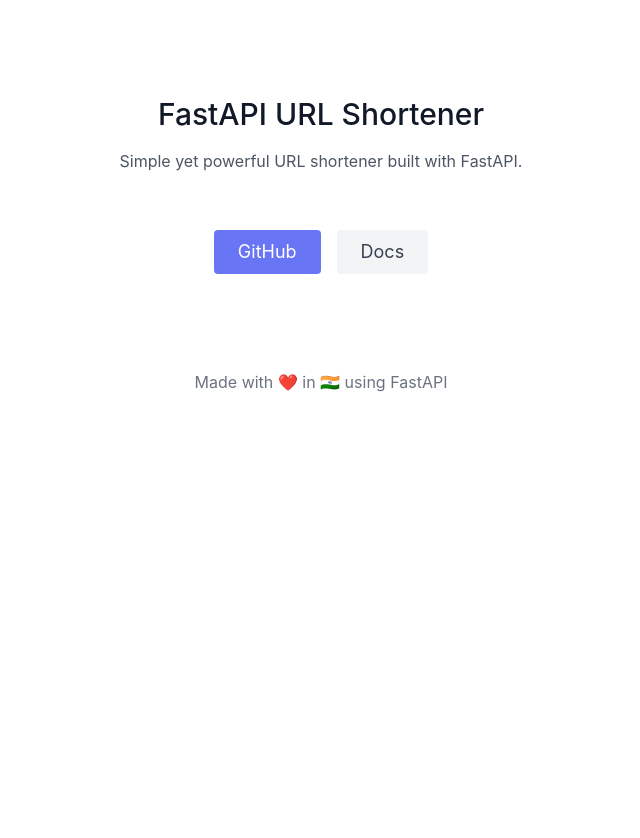
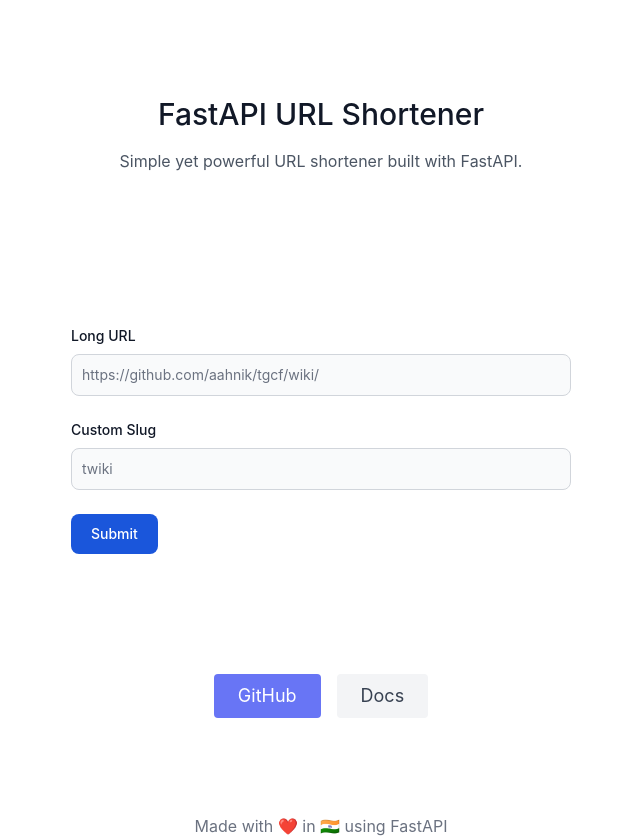
Before and after one commit to aahnik/fastapi-url-shortener, a FastAPI app: page / in a window 1280 px wide. Shown: the whole page, without its empty margins (319-959 px from the left). Before the commit the page ends 392 px from the top, so only its background shows below. Run offline with FastAPI, Linux system fonts and the light colour scheme; some libraries are stand-ins or nearby versions.

Commit message:
add a form for user input

```diff
--- a/templates/index.html
+++ b/templates/index.html
@@ -11,6 +11,35 @@
 
 
             <br>
+
+        </div>
+    </div>
+</section>
+
+
+
+<form class="myform">
+    <div class="grid gap-6 mb-6 md:grid-cols-1">
+        <div>
+            <label for="Long URL" class="block mb-2 text-sm font-medium text-gray-900 dark:text-white">Long URL</label>
+            <input type="text" id="long-url" class="bg-gray-50 border border-gray-300 text-gray-900 text-sm rounded-lg focus:ring-blue-500 focus:border-blue-500 block w-full p-2.5 dark:bg-gray-700 dark:border-gray-600 dark:placeholder-gray-400 dark:text-white dark:focus:ring-blue-500 dark:focus:border-blue-500" placeholder="https://github.com/aahnik/tgcf/wiki/" required>
+        </div>
+        <div>
+            <label for="Custom Slug" class="block mb-2 text-sm font-medium text-gray-900 dark:text-white">Custom Slug</label>
+            <input type="text" id="custom-slug" class="bg-gray-50 border border-gray-300 text-gray-900 text-sm rounded-lg focus:ring-blue-500 focus:border-blue-500 block w-full p-2.5 dark:bg-gray-700 dark:border-gray-600 dark:placeholder-gray-400 dark:text-white dark:focus:ring-blue-500 dark:focus:border-blue-500" placeholder="twiki" required>
+        </div>
+
+    </div>
+
+    <button id="sub" type="submit" class="text-white bg-blue-700 hover:bg-blue-800 focus:ring-4 focus:outline-none focus:ring-blue-300 font-medium rounded-lg text-sm w-full sm:w-auto px-5 py-2.5 text-center dark:bg-blue-600 dark:hover:bg-blue-700 dark:focus:ring-blue-800" onclick="">Submit</button>
+</form>
+
+<section class="text-gray-600 body-font">
+    <div class="container mx-auto flex px-5 py-24 items-center justify-center flex-col">
+        <div class="text-center lg:w-2/3 w-full">
+
+
+            <br>
             <div class="flex justify-center">
                 <a href="https://github.com/aahnik/fastapi-url-shortener"><button
                     class="inline-flex text-white bg-indigo-500 border-0 py-2 px-6 focus:outline-none hover:bg-indigo-600 rounded text-lg">GitHub</button></a>
@@ -19,9 +48,47 @@
                     class="ml-4 inline-flex text-gray-700 bg-gray-100 border-0 py-2 px-6 focus:outline-none hover:bg-gray-200 rounded text-lg">Docs</button></a>
 
             </div>
+
         </div>
     </div>
 </section>
 
+<script>
+    // Example POST method implementation:
+    async function postData(url = '', data = {}) {
+        // Default options are marked with *
+        const response = await fetch(url, {
+          method: 'POST', // *GET, POST, PUT, DELETE, etc.
+          mode: 'cors', // no-cors, *cors, same-origin
+          cache: 'no-cache', // *default, no-cache, reload, force-cache, only-if-cached
+          credentials: 'same-origin', // include, *same-origin, omit
+          headers: {
+            'Content-Type': 'application/json'
+            // 'Content-Type': 'application/x-www-form-urlencoded',
+          },
+          redirect: 'follow', // manual, *follow, error
+          referrerPolicy: 'no-referrer', // no-referrer, *no-referrer-when-downgrade, origin, origin-when-cross-origin, same-origin, strict-origin, strict-origin-when-cross-origin, unsafe-url
+          body: JSON.stringify(data) // body data type must match "Content-Type" header
+        });
+        return response.json(); // parses JSON response into native JavaScript objects
+      }
 
+
+
+    submit = document.getElementById(`sub`);
+    submit.onclick = run
+    function run(){
+        longUrl = document.getElementById(`long-url`).value;
+        customSlug = document.getElementById(`custom-slug`).value;
+        console.log("hello");
+        console.log(longUrl);
+        console.log(customSlug);
+
+
+        if (longUrl != `` && customSlug != ``){
+            postData('http://127.0.0.1:8000/shorten',{"slug":customSlug,"url":longUrl}).then((data)=>{console.log
+            (data)});
+        }
+    }
+</script>
 {% endblock content %}
```
